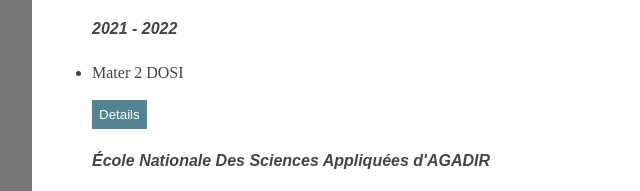
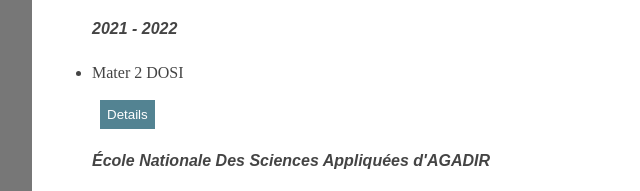
Before and after one commit to midosdm/HTML_UE, a website: page ubo-resume.html in a window 1280 px wide. Shown: the part 742-933 px from the top of the page, 158-798 px from the left. Drawn offline with nearby package versions, Linux system fonts and the light colour scheme; a web font is replaced by a local one.

Commit message:
refractoring

```diff
--- a/css/resume.css
+++ b/css/resume.css
@@ -58,6 +58,7 @@
 
 .read-more-btn{
     padding: 7px;
+    margin-left: 8px;
     background-color: rgb(83, 131, 146);
     color: white;
     border:transparent;
@@ -75,6 +76,13 @@
     background-color: rgb(83, 131, 146);
     padding:1px;
 }
+
+
+/* .details-container{
+    display: flex;
+    align-items: center;
+} */
+
 .accordion{
     display: none;
     padding: auto;
--- a/ubo-resume.html
+++ b/ubo-resume.html
@@ -131,15 +131,18 @@
                 <h4 class="school-name">UBO</h4>
                 <h4 class="year">2021 - 2022</h4>
                 <li>
+                    <div class="details-container">
                         <p>
                             Mater 2 DOSI
                             <div class="details" id="d1" onclick="showDetails(this.id)">
                                 <button class="read-more-btn">Details</button>
                             </div>
                             <div id="d1" class="accordion">
-                            <p>Plus des details seront afficher ici.</p>
+                                <p >Plus des details seront afficher ici.</p>
                             </div>
                         </p>
+                    </div>
+
                 </li>
 
                 <h4>École Nationale Des Sciences Appliquées d'AGADIR</h4>
```
Also changed, not shown: README.md. Lines whose indentation alone changed are shown as unchanged.
